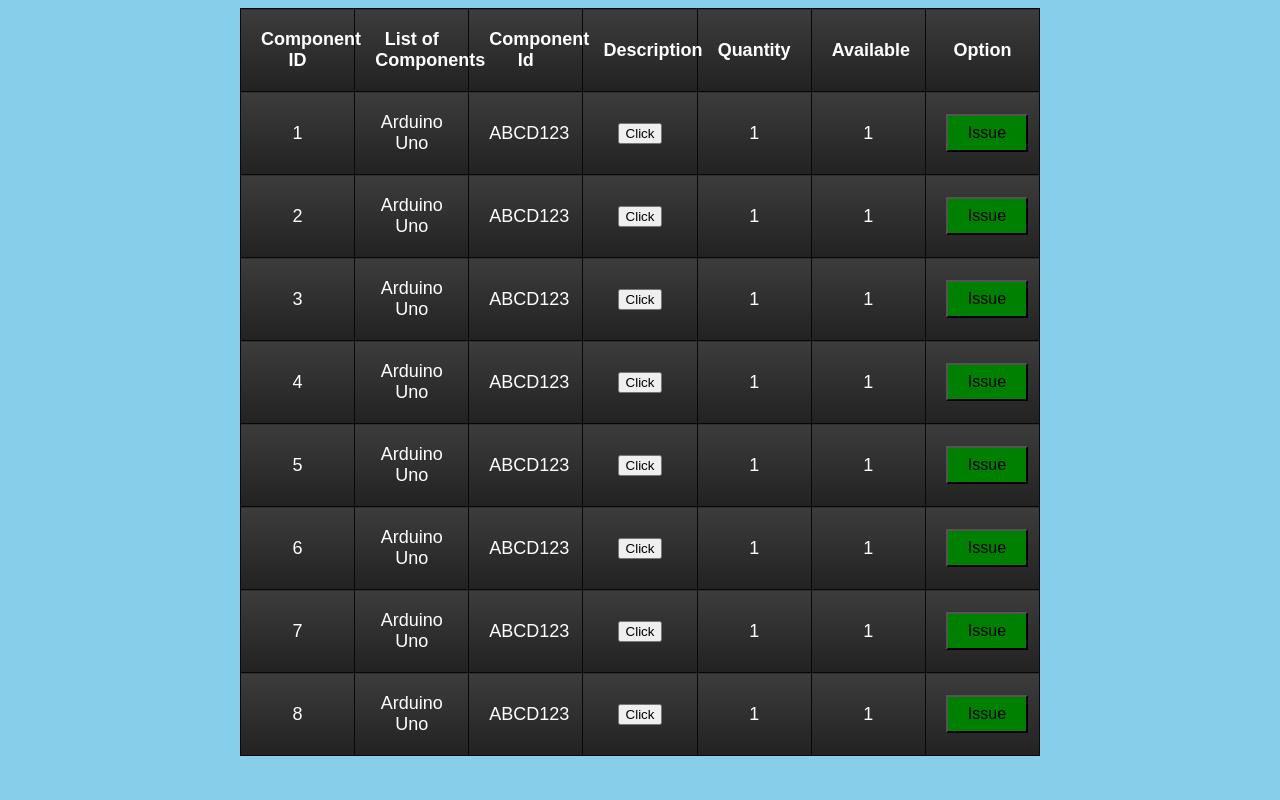
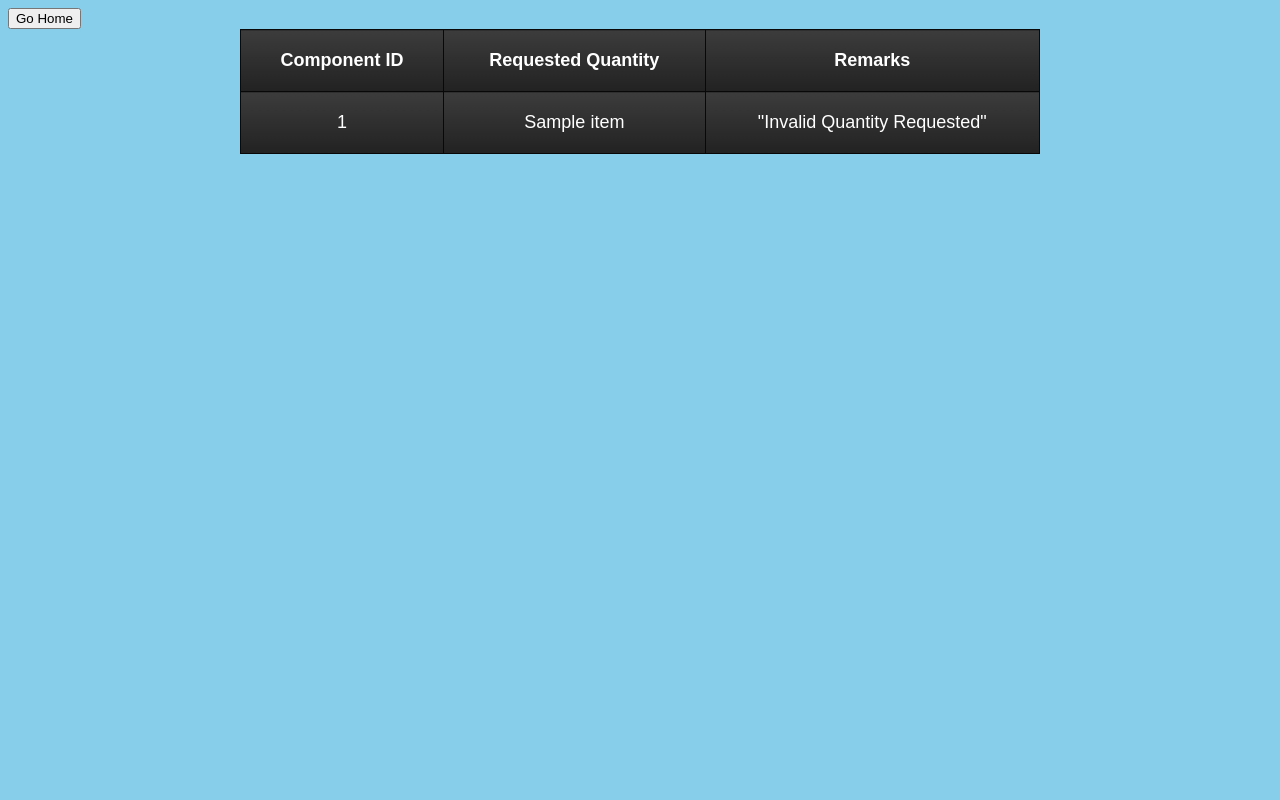
Before and after one commit to niteshjindalxb/Electronics_Inventory, a Flask app: template Inventory/templates/issue_page.html in a window 1280 px wide. Run offline with Flask 2, Linux system fonts and the light colour scheme; the template is opened without the code that fills it: most values are stand-ins (such as "Sample title", 1, 10 or a date in 2020).

Commit message:
Inventory working with Raspberry pi - Fine calculation left

```diff
--- a/Inventory/__init__.py
+++ b/Inventory/__init__.py
@@ -3,6 +3,7 @@
 
 # create app
 app = createApp()
+app.jinja_env.globals.update(zip=zip)
 # Load data
 load_data()
 
--- a/Inventory/data/inventory_list.csv
+++ b/Inventory/data/inventory_list.csv
@@ -1,25 +1,25 @@
-"ID","Name","Type","Description","Amount(in num)","location","Issued Quantity","",
-"1","Arduino, Rpi Box","Microcontroller","This is Arduino","0","","0",
-"2","Arduino Uno","Microcontroller","Hola! This is UNO","7","C3_R2_B1","0",
-"3","Arduino Mega","Microcontroller","Unknown","1","C3_R2_B4","0",
-"4","Arduino Uno without IC","Microcontroller","Unknown","1","","0",
-"5","Raspberry Pi","Microcontroller","Unknown","2","C3_R2_B2","0",
-"6","Raspberry Pi Screen"," ","Unknown","2","C3_R2_B6","0",
-"7","Set top Box","","Unknown","1","C3_R1","0",
-"8","Induino","Microcontroller","Unknown","1","","0",
-"9","Arduino Shield v1.1","Microcontroller accessory","Unknown","1","C3_R4","0",
-"10","Arduino EasyVR Shield","Microcontroller accessory","Unknown","1","C3_R4","0",
-"11","Arduino Nano power cable","Microcontroller accessory","Unknown","5","","0",
-"12","Arduino Uno power cable","Microcontroller accessory","Unknown","6","C3_R2","0",
-"13","WiFi-BT-BLE MCU Module","Microcontroller accessory","Unknown","1","C3_R4","0",
-"14","Unknown Grid sheet","Microcontroller accessory","Unknown","1","","0",
-"15","Lipo Rider Pro","Arduino Accessory","Unknown","1","C3_R4","0",
-"16","Arduino Camera","Arduino Accessory","Unknown","1","C3_R3_B2","0",
-"17","Krypton FPGA IITB","FPGA","Unknown","1","C3_R2_B3","0",
-"18","Recording Module Voice Board","With on board mic and speaker","Unknown","2","C3_R2_B5","0",
-"19","Itsy Bitsy","Microcontroller","Unknown","2","C3_R2_B6","0",
-"20","Kinect","","Unknown","1","cupboard 4","0",
-"21","Induino box","","Unknown","0","","0",
-"22","Induino R3","Microcontroller","Unknown","2","C3_R4","0",
-"23","Induino R4","Microcontroller","Unknown","2","C3_R4","0",
-"24","Ywrobot accessory","Accessory","Unknown","5","C3_R4","0",
+"ID","Name","Type","Description","Amount(in num)","location","Issued Quantity","Barcode",
+"1","Arduino, Rpi Box","Microcontroller","This is Arduino","0","","0","0",
+"2","Arduino Uno","Microcontroller","Hola! This is UNO","7","C3_R2_B1","0","1",
+"3","Arduino Mega","Microcontroller","Unknown","1","C3_R2_B4","0","0",
+"4","Arduino Uno without IC","Microcontroller","Unknown","1","","0","0",
+"5","Raspberry Pi","Microcontroller","Unknown","2","C3_R2_B2","0","0",
+"6","Raspberry Pi Screen"," ","Unknown","2","C3_R2_B6","0","0",
+"7","Set top Box","","Unknown","1","C3_R1","0","0",
+"8","Induino","Microcontroller","Unknown","1","","0","0",
+"9","Arduino Shield v1.1","Microcontroller accessory","Unknown","1","C3_R4","0","0",
+"10","Arduino EasyVR Shield","Microcontroller accessory","Unknown","1","C3_R4","0","0",
+"11","Arduino Nano power cable","Microcontroller accessory","Unknown","5","","0","0",
+"12","Arduino Uno power cable","Microcontroller accessory","Unknown","6","C3_R2","0","0",
+"13","WiFi-BT-BLE MCU Module","Microcontroller accessory","Unknown","1","C3_R4","0","0",
+"14","Unknown Grid sheet","Microcontroller accessory","Unknown","1","","0","0",
+"15","Lipo Rider Pro","Arduino Accessory","Unknown","1","C3_R4","0","0",
+"16","Arduino Camera","Arduino Accessory","Unknown","1","C3_R3_B2","0","0",
+"17","Krypton FPGA IITB","FPGA","Unknown","1","C3_R2_B3","0","0",
+"18","Recording Module Voice Board","With on board mic and speaker","Unknown","2","C3_R2_B5","0","0",
+"19","Itsy Bitsy","Microcontroller","Unknown","2","C3_R2_B6","0","0",
+"20","Kinect","","Unknown","1","cupboard 4","0","0",
+"21","Induino box","","Unknown","0","","0","0",
+"22","Induino R3","Microcontroller","Unknown","2","C3_R4","0","0",
+"23","Induino R4","Microcontroller","Unknown","2","C3_R4","0","0",
+"24","Ywrobot accessory","Accessory","Unknown","5","C3_R4","0","0",
--- a/Inventory/data/issue_list.csv
+++ b/Inventory/data/issue_list.csv
@@ -1 +1,2 @@
-"ID","Rollno","Quantity","Issued Date",
+"ID","Rollno","Quantity","Issued Date","Expected Return Date",
+"2","160101084","1","2019-03-17 00:59:56.377282","2019-05-01 00:59:56.377282",
--- /dev/null
+++ b/Inventory/data/student_access_list.csv
@@ -0,0 +1,2 @@
+"rollno","Location"
+"160101084","C3"
--- a/Inventory/settings.py
+++ b/Inventory/settings.py
@@ -9,8 +9,10 @@
 inventory_items = []
 # Collection of issue logs
 issue_log = []
-# Collection of student details
+# Collection of valid student details
 student_details = []
+# Collection of student with their access details
+student_access_list = []
 
 # Current active rollno
 rollno = None
@@ -23,5 +25,6 @@
 rollno_file = os.path.join(data_dir_path, 'rollno.txt')
 
 student_details_file = os.path.join(data_dir_path, 'student_details.csv')
+student_access_file = os.path.join(data_dir_path, 'student_access_list.csv')
 inventory_file = os.path.join(data_dir_path, 'inventory_list.csv')
 issue_file = os.path.join(data_dir_path, 'issue_list.csv')
--- a/Inventory/templates/account.html
+++ b/Inventory/templates/account.html
@@ -72,7 +72,7 @@
                         <td>{{ item[0].get_name() }}</td>
                         <td>{{ item[1] }}</td>
                         <td>{{ item[2] }}</td>
-                        <td>05/01/2019</td>
+                        <td>{{ item[3] }}</td>
 
                         <form id="form{{ item[0].get_id() }}" action="" method="POST">
                             <td class="text-center"><button type ="button"class="btn0" id="btn0{{ item[0].get_id() }}" name="btn0" onclick="renew_func()" value="renew">Renew</button></td>
--- a/Inventory/templates/issue_page.html
+++ b/Inventory/templates/issue_page.html
@@ -10,7 +10,7 @@
             width:800px;
             margin:auto;
             text-align: center;
-            table-layout: fixed;
+            table-layout: auto;
         }
         table,tr,th,td{
             padding: 20px;
@@ -31,96 +31,63 @@
     </style>
       </head>
     <body>
+    {% if (posts['access_list']) |count != 0 %}
             <table>
             <tr>
                 <th>Component ID</th>
-            <th>List of Components</th>
-            <th>Component Id</th>
-            <th>Description</th>
-            <th>Quantity</th>
-            <th>Available</th>
-             <th>Option</th>
+                <!-- <th>Component name</th> -->
+                <!-- <th>Description</th> -->
+                <th>Requested Quantity</th>
+                <!-- <th>Available</th> -->
+                <th>Remarks</th>
                 </tr>
+        <form id = "issue_list" action="{{ url_for('issue') }}" method="POST">
+            {% for item in zip(posts['access_list'], posts['valid_request'], posts['requested_items'].items()) %}
+            <tr>
+                <td>{{ item[2][0] }}</td>
+                <!-- <td>Component name</td> -->
+                <!-- <td>Description</td> -->
+                <td>{{ item[2][1] }}</td>
 
-    <tr>
-            <td>1</td>
-            <td>Arduino Uno</td>
-            <td>ABCD123</td>
-            <td class="text-center"><button type ="button"onclick="alert('a mini computer')"class="Clk">Click</button></td>
-            <td>1</td>
-            <td>1</td>
-            <td class="text-center"><button type ="button"class="btn">Issue</button>
-                </td></tr>
+                <input type="text" id="{{ item[2][0] }}" value="{{ item[2][1] }}" style="display:none">
+                <!-- If valid request -->
+                {% if item[1] %}
+                    <!-- If access granted -->
+                    {% if item[0] %}
+                        <td>"Lock is opened"</td>
+                        <td><input type="number" id="barcode" placeholder="Enter barcode here" required="required"></td>
+                    {% else %}
+                        <td>"Access Denied"</td>
+                    {% endif %}
+                {% else %}
+                    <td>"Invalid Quantity Requested"</td>
+                {% endif %}
 
-    <tr>
-             <td>2</td>
-            <td>Arduino Uno</td>
-            <td>ABCD123</td>
-            <td class="text-center"><button type ="button"onclick="alert('a mini computer')"class="Clk">Click</button></td>
-            <td>1</td>
-            <td>1</td>
-            <td class="text-center"><button type ="button"class="btn">Issue</button>
-                </td></tr>
+            </tr>
+            {% endfor %}
+        </form>
+    {% endif %}
+            {% if posts['flag'] %}
+                <div class="w3-container">
+                    <input type="button" class="w3-button w3-black" value="Issue" onclick="issueFunction()">
+                </div>
+            {% else %}
+            <form id="home" method="POST" action="{{ url_for('home') }}">
+                <div class="w3-container">
+                    <input type="button" class="w3-button w3-black" value="Go Home" onclick="goHomeFunction()">
+                </div>
+            </form>
+            {% endif %}
 
-<tr>
-              <td>3</td>
-            <td>Arduino Uno</td>
-            <td>ABCD123</td>
-            <td class="text-center"><button type ="button"onclick="alert('a mini computer')"class="Clk">Click</button></td>
-            <td>1</td>
-            <td>1</td>
-            <td class="text-center"><button type ="button"class="btn">Issue</button>
-                </td></tr>
+            <script>
+                function goHomeFunction()   {
+                    document.getElementById("home").submit();
+                }
+                function issueFunction()    {
+                    document.getElementById("issue_list").submit();
+                }
+            </script>
 
-<tr>
-           <td>4</td>
-            <td>Arduino Uno</td>
-            <td>ABCD123</td>
-            <td class="text-center"><button type ="button"onclick="alert('a mini computer')"class="Clk">Click</button></td>
-            <td>1</td>
-            <td>1</td>
-            <td class="text-center"><button type ="button"class="btn">Issue</button>
-                </td></tr>
-
-<tr>
-            <td>5</td>
-            <td>Arduino Uno</td>
-            <td>ABCD123</td>
-            <td class="text-center"><button type ="button"onclick="alert('a mini computer')"class="Clk">Click</button></td>
-            <td>1</td>
-            <td>1</td>
-            <td class="text-center"><button type ="button"class="btn">Issue</button>
-                </td></tr>
-
-<tr>
-            <td>6</td>
-            <td>Arduino Uno</td>
-            <td>ABCD123</td>
-            <td class="text-center"><button type ="button"onclick="alert('a mini computer')"class="Clk">Click</button></td>
-            <td>1</td>
-            <td>1</td>
-            <td class="text-center"><button type ="button"class="btn">Issue</button>
-                </td></tr>
-
-<tr>
-             <td>7</td>
-            <td>Arduino Uno</td>
-            <td>ABCD123</td>
-            <td class="text-center"><button type ="button"onclick="alert('a mini computer')"class="Clk">Click</button></td>
-            <td>1</td>
-            <td>1</td>
-            <td class="text-center"><button type ="button"class="btn">Issue</button>
-                </td></tr>
-
-<tr>
-              <td>8</td>
-            <td>Arduino Uno</td>
-            <td>ABCD123</td>
-            <td class="text-center"><button type ="button"onclick="alert('a mini computer')"class="Clk">Click</button></td>
-            <td>1</td>
-            <td>1</td>
-            <td class="text-center"><button type ="button"class="btn">Issue</button>
-                </td></tr>
             </table>
         </body>
     </html>
--- a/Inventory/urls.py
+++ b/Inventory/urls.py
@@ -3,9 +3,7 @@
 
 
 def set_urls():
-    # app.add_url_rule('/', 'home', view_func=views.home, methods = ['GET', 'POST'])
-    # app.add_url_rule('/login/', 'login', view_func=views.login, methods = ['GET', 'POST'])
-    app.add_url_rule('/', 'home', view_func=home)
+    app.add_url_rule('/', 'home', view_func=home, methods = ['GET', 'POST'])
     app.add_url_rule('/login/', 'login', view_func=login)
     app.add_url_rule('/logout/', 'logout', view_func=logout)
     app.add_url_rule('/dashboard/', 'dashboard', view_func=dashboard)
@@ -15,6 +13,8 @@
     app.add_url_rule('/account/', 'account', view_func=account)
     app.add_url_rule('/show_list/', 'show_list', view_func=show_list)
     app.add_url_rule('/admin/', 'admin', view_func=admin)
+    app.add_url_rule('/reset_user/', 'reset_user', view_func=reset_user, methods = ['GET', 'POST'])
+    app.add_url_rule('/accessCupboard/', 'accessCupboard', view_func=accessCupboard, methods = ['GET', 'POST'])
 
 
 # Main function
```
Also changed, not shown: Inventory/model.py (+33 -26 lines), Inventory/scrapping.py (added, +18 -0 lines), Inventory/templates/index.html (+32 -6 lines), Inventory/templates/list_of_components.html (+4 -4 lines), Inventory/views.py (+254 -163 lines). Lines whose indentation alone changed are shown as unchanged.
